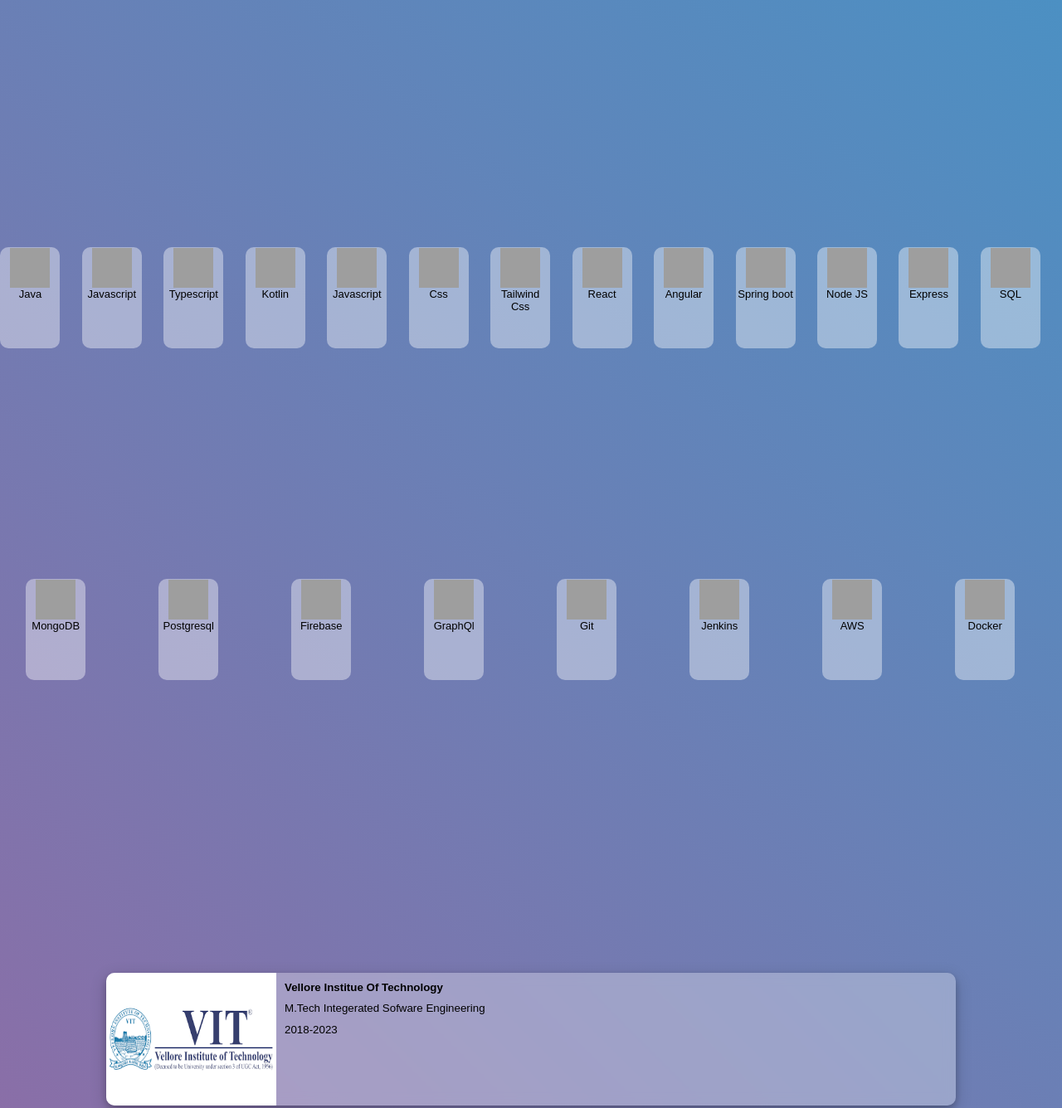
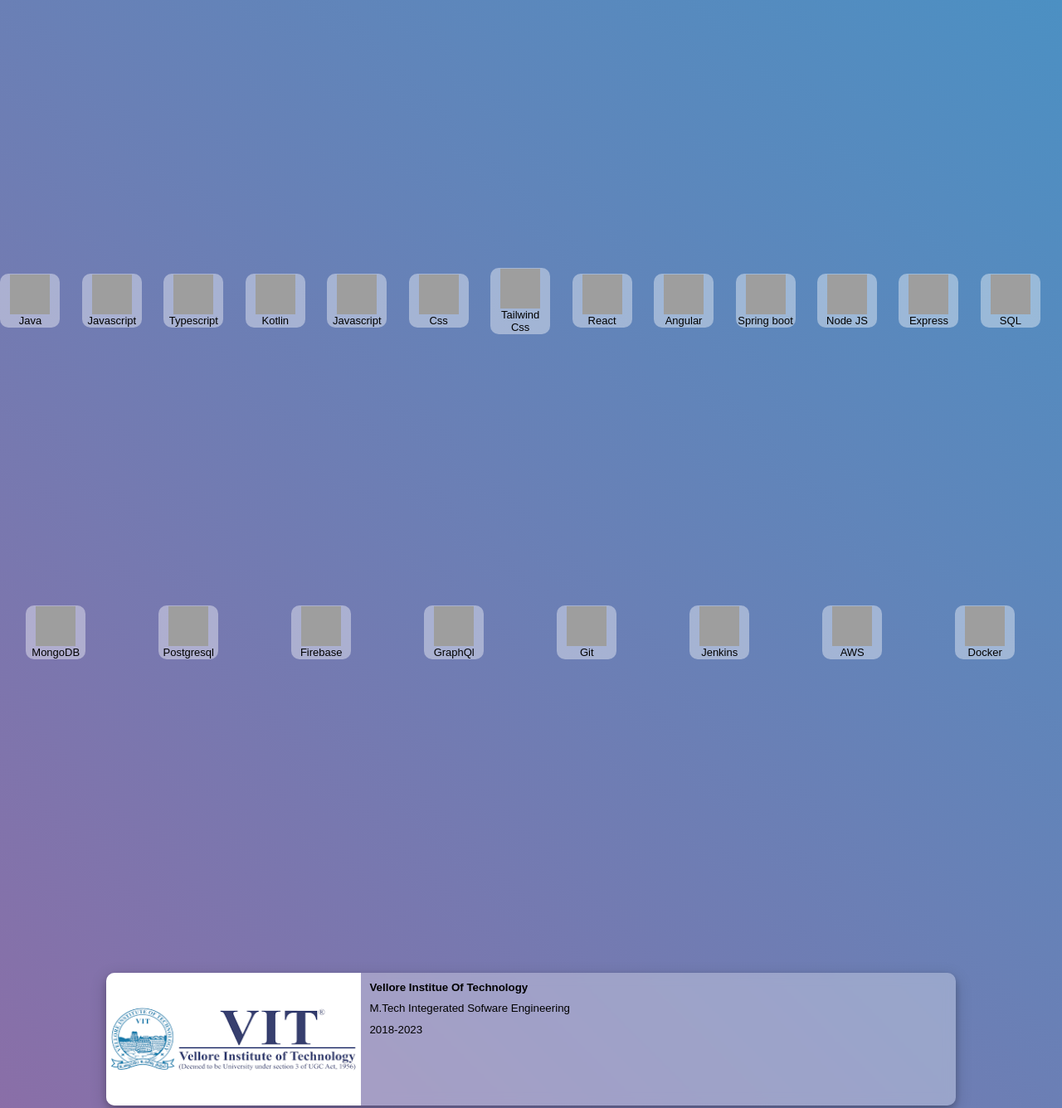
Before and after one commit to Mohammedirbaaz/Portfolio, a plain HTML site: page index.html in a window 1280 px wide. Shown: the part 2315-3651 px from the top of the page at 83% size. Drawn offline with Linux system fonts and the light colour scheme; grey boxes are pictures that could not be loaded.

Commit message:
Updated height of skilllogo

```diff
--- a/Style.css
+++ b/Style.css
@@ -165,7 +165,7 @@ body{
 }
 .img-container{
 	position: relative;
-	width: 20%;
+	width: 30%;
 	height: 20vh;
 	border-bottom-left-radius: 10px;
 	border-top-left-radius: 10px;
@@ -275,7 +275,7 @@ body{
 .skillslogo{
 	position: relative;
 	width: 70px;
-	height: 15vh;
+	height: auto;
 	border-radius: 10px;
 	backdrop-filter: blur(5px) saturate(10	0%);
     background-color: rgba(255, 255, 255, 0.4);
```
